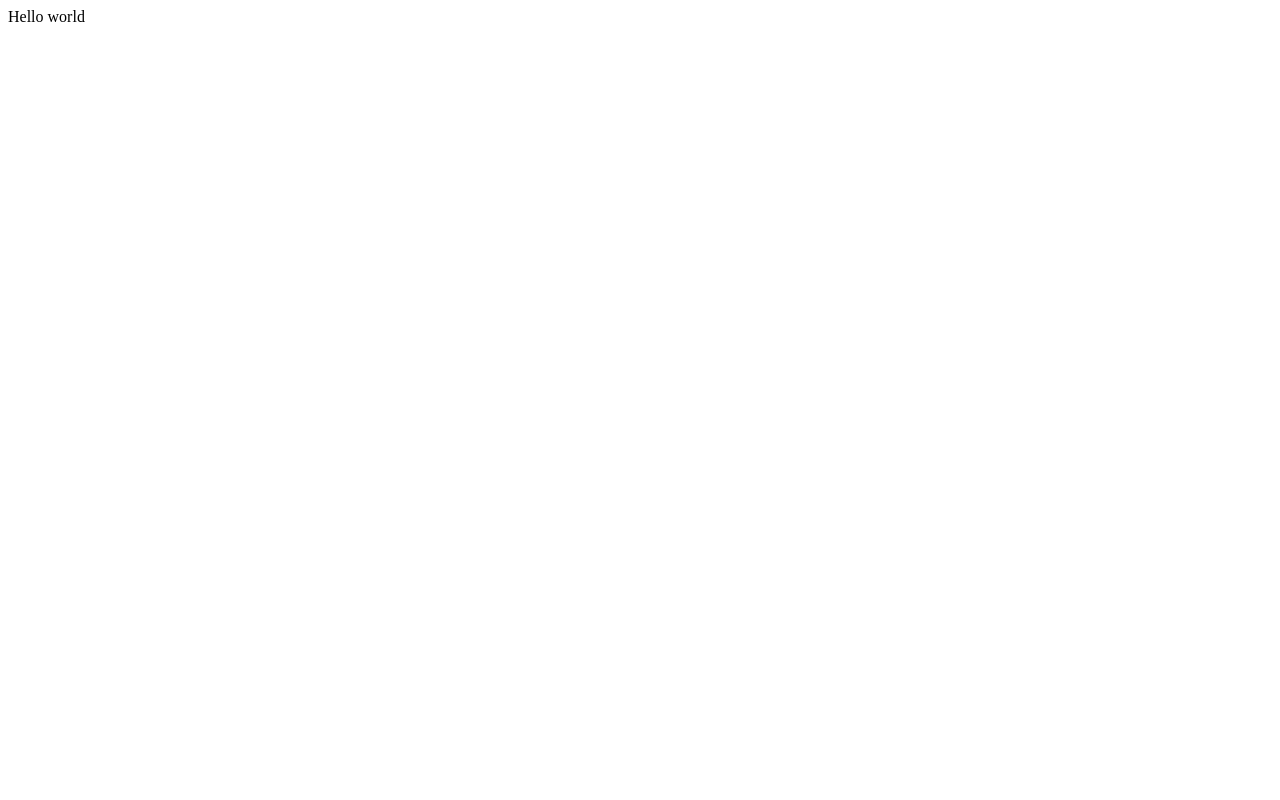
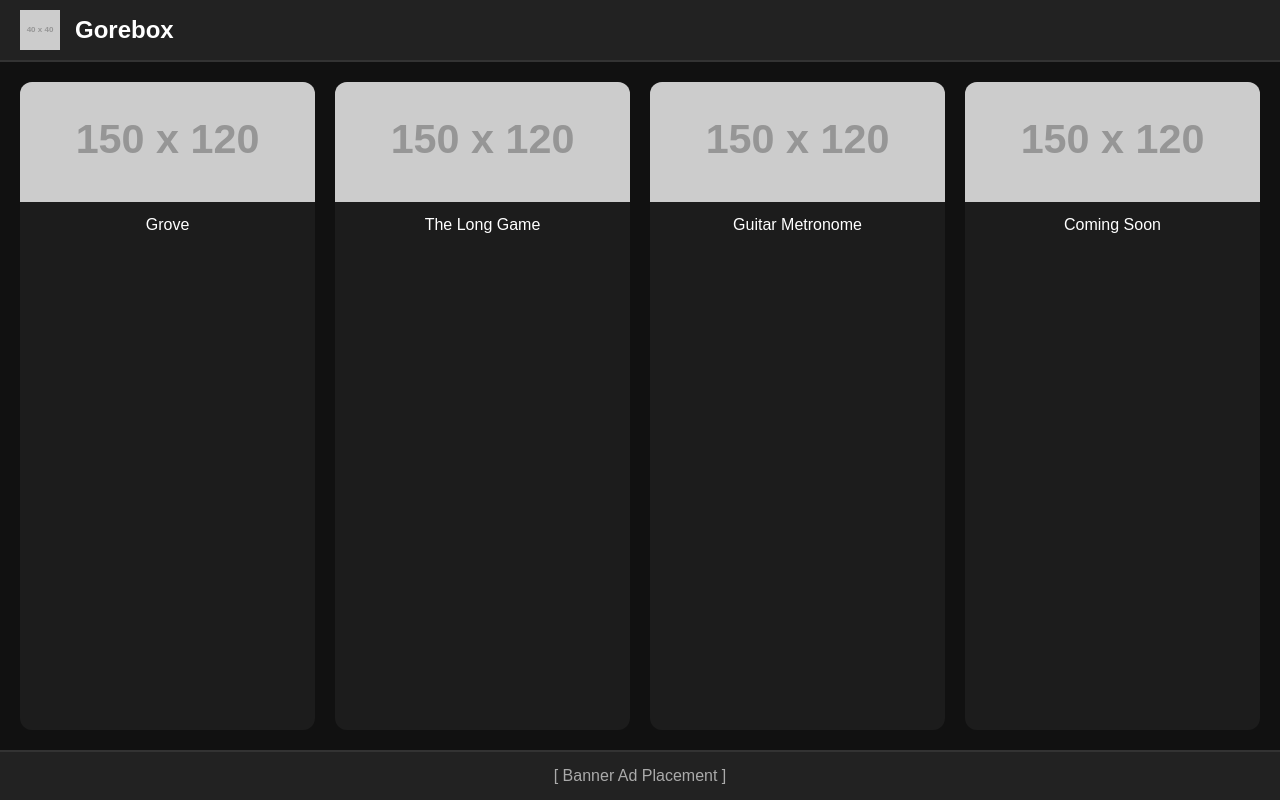
Before and after one commit to Gorebox-Software/gorebox-software, a plain HTML site: page index.html in a window 1280 px wide. Drawn offline with Linux system fonts and the light colour scheme; placeholder pictures from the web are drawn by us.

Commit message:
Update index.html

```diff
--- a/index.html
+++ b/index.html
@@ -1,11 +1,109 @@
 <!DOCTYPE html>
-<html>
+<html lang="en">
 <head>
-	<meta charset="utf-8">
-	<meta name="viewport" content="width=device-width, initial-scale=1">
-	<title>Gorebox</title>
+  <meta charset="UTF-8">
+  <meta name="viewport" content="width=device-width, initial-scale=1">
+  <title>Gorebox</title>
+  <style>
+    body {
+      margin: 0;
+      font-family: Arial, sans-serif;
+      background: #111;
+      color: #fff;
+      display: flex;
+      flex-direction: column;
+      min-height: 100vh;
+    }
+
+    /* Navbar */
+    .navbar {
+      display: flex;
+      align-items: center;
+      padding: 10px 20px;
+      background: #222;
+      border-bottom: 2px solid #333;
+    }
+    .navbar img {
+      height: 40px;
+      margin-right: 15px;
+    }
+    .navbar h1 {
+      font-size: 1.5rem;
+      margin: 0;
+      color: #fff;
+    }
+
+    /* Grid */
+    .grid {
+      flex: 1;
+      display: grid;
+      grid-template-columns: repeat(auto-fit, minmax(150px, 1fr));
+      gap: 20px;
+      padding: 20px;
+    }
+    .card {
+      background: #1c1c1c;
+      border-radius: 12px;
+      overflow: hidden;
+      text-align: center;
+      transition: transform 0.2s ease;
+      cursor: pointer;
+    }
+    .card:hover {
+      transform: scale(1.05);
+    }
+    .card img {
+      width: 100%;
+      height: 120px;
+      object-fit: cover;
+      background: #333;
+    }
+    .card p {
+      margin: 10px 0;
+      font-size: 1rem;
+      color: #fff;
+    }
+
+    /* Footer Ad Banner */
+    .ad-banner {
+      text-align: center;
+      padding: 15px;
+      background: #222;
+      border-top: 2px solid #333;
+      color: #aaa;
+    }
+  </style>
 </head>
 <body>
-Hello world
+  <!-- Navbar -->
+  <div class="navbar">
+    <img src="https://via.placeholder.com/40" alt="Logo">
+    <h1>Gorebox</h1>
+  </div>
+
+  <!-- Grid of Apps/Games -->
+  <div class="grid">
+    <div class="card">
+      <img src="https://via.placeholder.com/150x120?text=Grove" alt="Grove">
+      <p>Grove</p>
+    </div>
+    <div class="card">
+      <img src="https://via.placeholder.com/150x120?text=The+Long+Game" alt="The Long Game">
+      <p>The Long Game</p>
+    </div>
+    <div class="card">
+      <img src="https://via.placeholder.com/150x120?text=Guitar+Metronome" alt="Guitar Metronome">
+      <p>Guitar Metronome</p>
+    </div>
+    <div class="card">
+      <img src="https://via.placeholder.com/150x120?text=Coming+Soon" alt="Coming Soon">
+      <p>Coming Soon</p>
+    </div>
+  </div>
+
+  <!-- Footer Banner -->
+  <div class="ad-banner">
+    [ Banner Ad Placement ]
+  </div>
 </body>
 </html>
```
